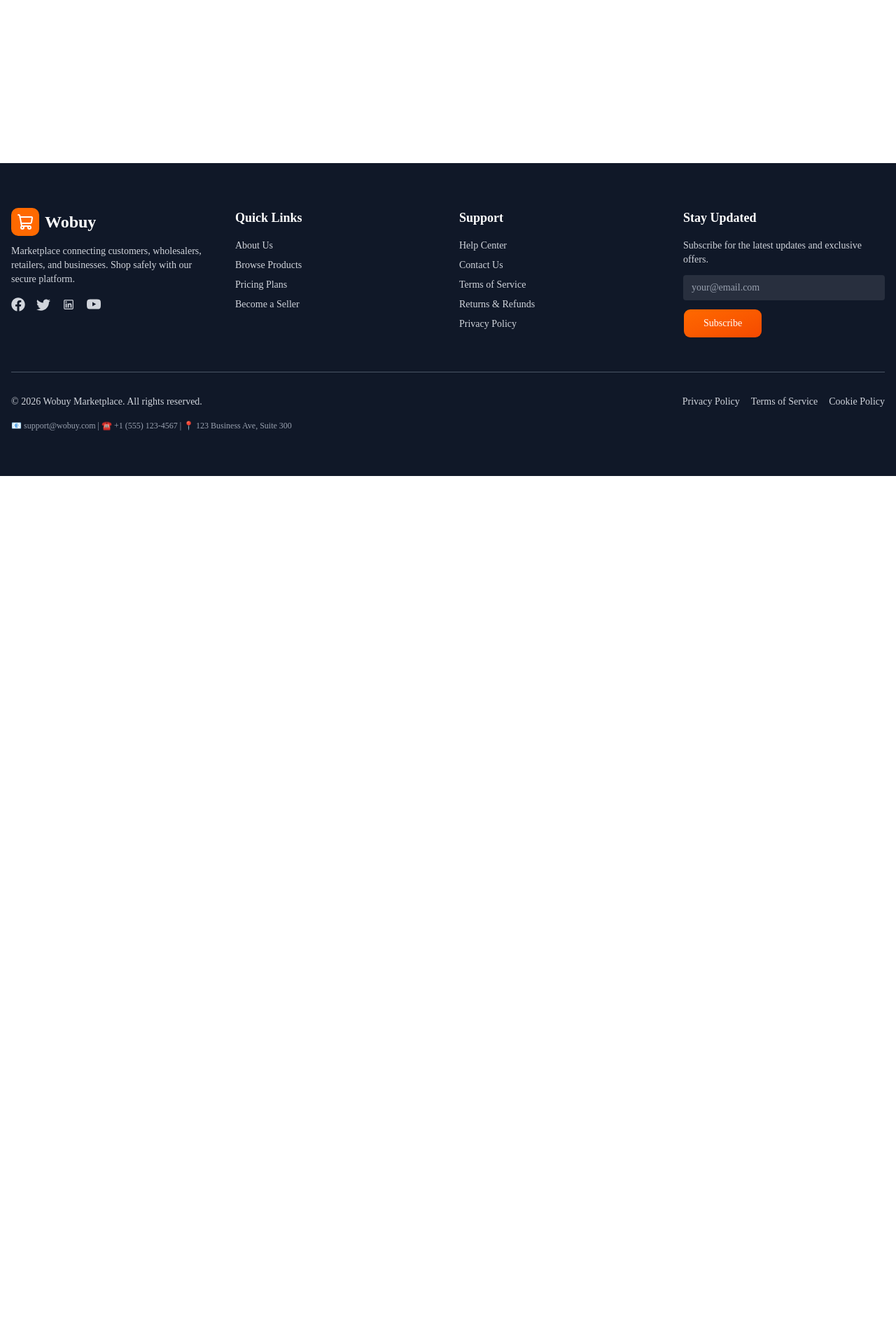
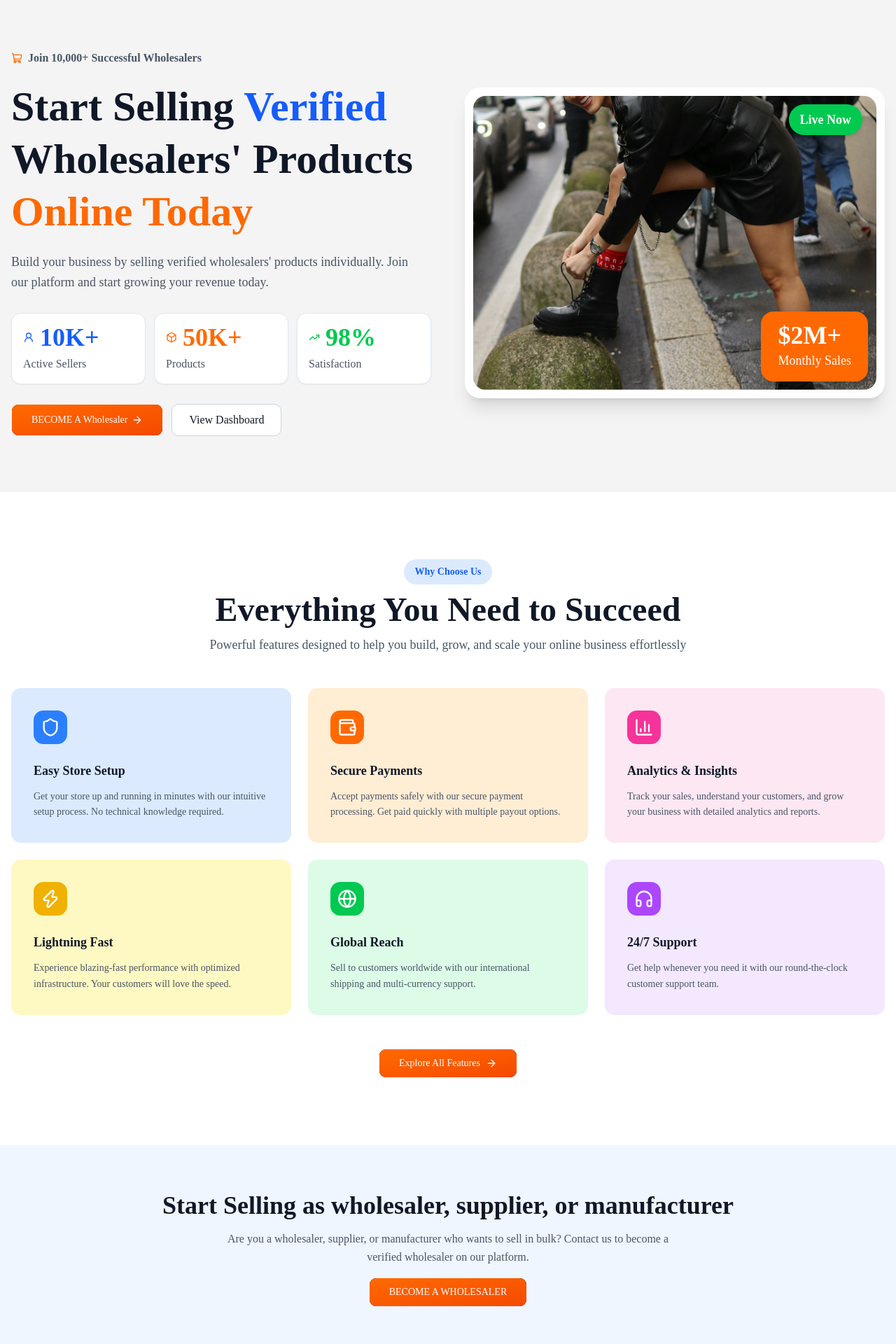
Before and after one commit to murad403/globalmart-web, a Next.js app: page /become-a-wholesaler in a window 1280 px wide. Shown: the part 120-2040 px from the top of the page at 70% size. Before the commit the page ends 800 px from the top, so only its background shows below. Built offline with nearby package versions, Linux system fonts and the light colour scheme.

Commit message:
add WholeSalerBanner and WholeSalerGuide components with layout and assets

```diff
--- /dev/null
+++ b/src/app/(app)/become-a-wholesaler/WholeSalerBanner.tsx
@@ -0,0 +1,115 @@
+import React from 'react'
+import Image from 'next/image'
+import { Button } from '@/components/ui/button'
+import wholesalerBanner from '@/assets/home/wholesallerbanner.png'
+import { ArrowRight, Box, ShoppingCart, TrendingUp, UserRound } from 'lucide-react'
+import Link from 'next/link'
+
+const stats = [
+  {
+    id: 1,
+    value: '10K+',
+    label: 'Active Sellers',
+    icon: UserRound,
+    iconColor: 'text-main'
+  },
+  {
+    id: 2,
+    value: '50K+',
+    label: 'Products',
+    icon: Box,
+    iconColor: 'text-heading'
+  },
+  {
+    id: 3,
+    value: '98%',
+    label: 'Satisfaction',
+    icon: TrendingUp,
+    iconColor: 'text-[#00C950]'
+  }
+]
+
+const WholeSalerBanner = () => {
+  return (
+    <section className="w-full bg-[#F4F4F5] px-4 py-12 md:py-16 lg:py-20">
+      <div className="container mx-auto">
+        <div className="grid grid-cols-1 lg:grid-cols-2 gap-8 lg:gap-12 items-center">
+          <div>
+            <p className="mb-5 inline-flex items-center gap-2 text-sm md:text-base text-description font-semibold">
+              <ShoppingCart className="h-4 w-4 text-heading" />
+              Join 10,000+ Successful Wholesalers
+            </p>
+
+            <h1 className="text-title text-4xl sm:text-5xl lg:text-6xl font-bold leading-tight">
+              Start Selling <span className="text-main">Verified</span>
+              <br />
+              Wholesalers&apos; Products
+              <br />
+              <span className="text-heading">Online Today</span>
+            </h1>
+
+            <p className="mt-5 max-w-xl text-description text-base sm:text-lg leading-relaxed">
+              Build your business by selling verified wholesalers&apos; products individually.
+              Join our platform and start growing your revenue today.
+            </p>
+
+            <div className="mt-7 grid grid-cols-1 sm:grid-cols-3 gap-3">
+              {stats.map((stat) => {
+                const Icon = stat.icon
+
+                return (
+                  <div
+                    key={stat.id}
+                    className="rounded-xl border border-slate-200 bg-white px-4 py-4 shadow-xs"
+                  >
+                    <div className="mb-2 flex items-center gap-2">
+                      <Icon className={`h-4 w-4 ${stat.iconColor}`} />
+                      <p className={`text-4xl font-bold leading-none ${stat.iconColor}`}>{stat.value}</p>
+                    </div>
+                    <p className="text-description font-medium">{stat.label}</p>
+                  </div>
+                )
+              })}
+            </div>
+
+            <div className="mt-7 flex flex-col sm:flex-row gap-3">
+              <Button>
+                BECOME A Wholesaler
+                <ArrowRight className="h-5 w-5" />
+              </Button>
+              <Link href={"/"}
+                className="border-slate-300 bg-white px-6 py-2.5 rounded-lg border text-title hover:bg-slate-200"
+              >
+                View Dashboard
+              </Link>
+            </div>
+          </div>
+
+          <div className="relative rounded-3xl bg-white p-3 shadow-xl">
+            <div className="relative h-80 sm:h-105 w-full overflow-hidden rounded-2xl">
+              <Image
+                src={wholesalerBanner}
+                alt="Wholesaler success banner"
+                fill
+                className="object-cover"
+                sizes="(max-width: 768px) 100vw, (max-width: 1200px) 50vw, 45vw"
+                priority
+              />
+            </div>
+
+            <div className="absolute right-8 top-6 rounded-full bg-[#00C950] px-4 py-2 text-sm sm:text-lg font-bold text-white shadow-md">
+              Live Now
+            </div>
+
+            <div className="absolute bottom-6 right-6 rounded-2xl bg-heading px-6 py-4 text-white shadow-lg">
+              <p className="text-4xl font-bold leading-none">$2M+</p>
+              <p className="mt-1 text-lg">Monthly Sales</p>
+            </div>
+          </div>
+        </div>
+      </div>
+    </section>
+  )
+}
+
+export default WholeSalerBanner
--- /dev/null
+++ b/src/app/(app)/become-a-wholesaler/WholeSalerGuide.tsx
@@ -0,0 +1,23 @@
+import React from 'react'
+import { Button } from '@/components/ui/button'
+
+const WholeSalerGuide = () => {
+  return (
+    <section className="w-full bg-[#EFF6FF] px-4 py-14 md:py-16">
+      <div className="container mx-auto text-center">
+        <h2 className="text-title text-2xl md:text-4xl font-bold leading-tight">
+          Start Selling as wholesaler, supplier, or manufacturer
+        </h2>
+        <p className="mx-auto mt-3 max-w-2xl text-description text-sm md:text-base leading-relaxed">
+          Are you a wholesaler, supplier, or manufacturer who wants to sell in bulk?
+          Contact us to become a verified wholesaler on our platform.
+        </p>
+        <Button className='mt-4'>
+          BECOME A WHOLESALER
+        </Button>
+      </div>
+    </section>
+  )
+}
+
+export default WholeSalerGuide
--- a/src/app/(app)/become-a-wholesaler/page.tsx
+++ b/src/app/(app)/become-a-wholesaler/page.tsx
@@ -1,9 +1,20 @@
 import React from 'react'
+import WhyChooseUs from '../home/WhyChooseUs'
+import NewArrivals from '../home/NewArrivals'
+import ProductListings from '../home/ProductListings'
+import Subscribe from '@/components/shared/Subscribe'
+import WholeSalerBanner from './WholeSalerBanner'
+import WholeSalerGuide from './WholeSalerGuide'
 
 const page = () => {
   return (
-    <div>
-
+    <div className="w-full space-y-8">
+        <WholeSalerBanner/>
+        <WhyChooseUs/>
+        <WholeSalerGuide/>
+        <NewArrivals/>
+        <ProductListings/>
+        <Subscribe/>
     </div>
   )
 }
```
Also changed, not shown: src/assets/home/wholesallerbanner.png (added).
